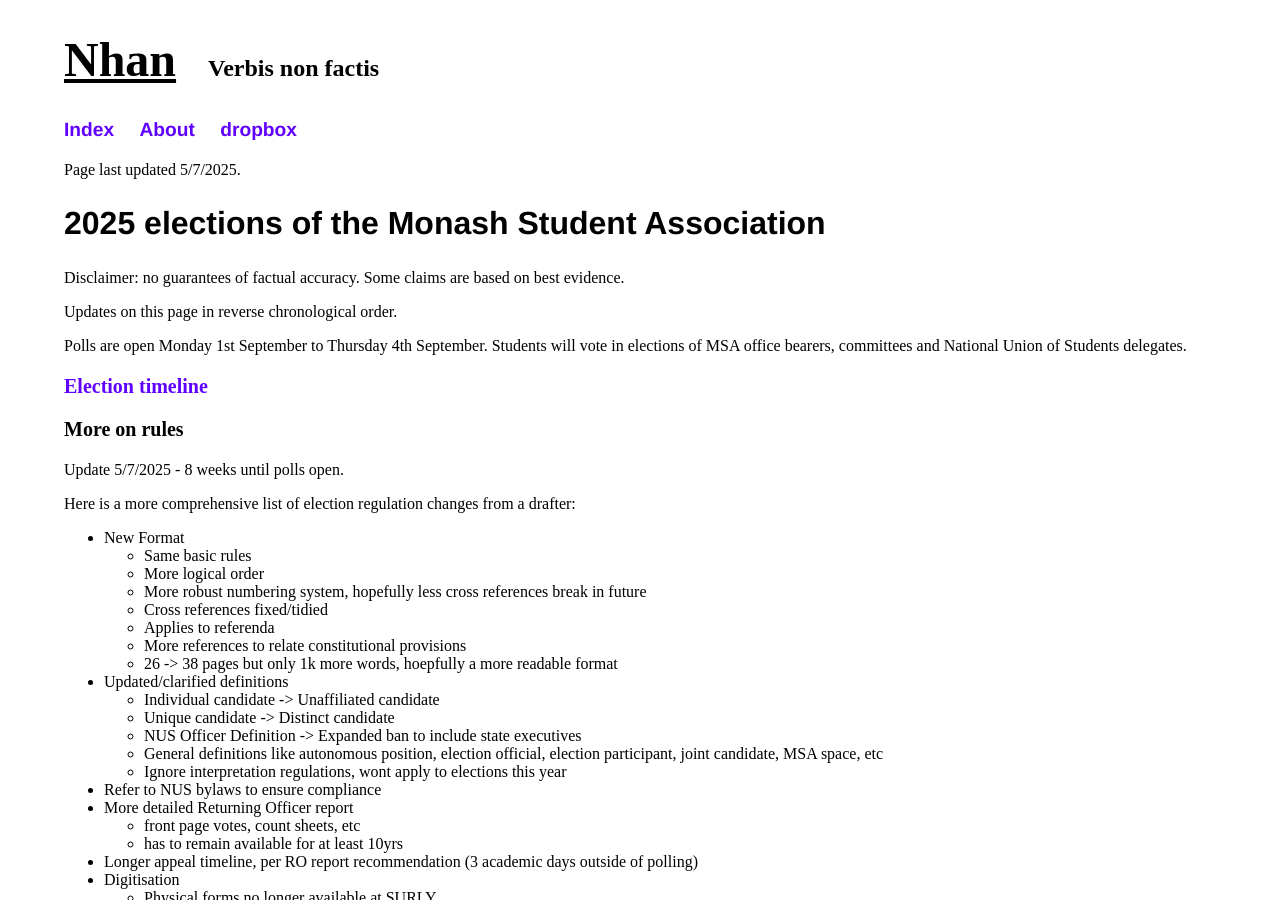
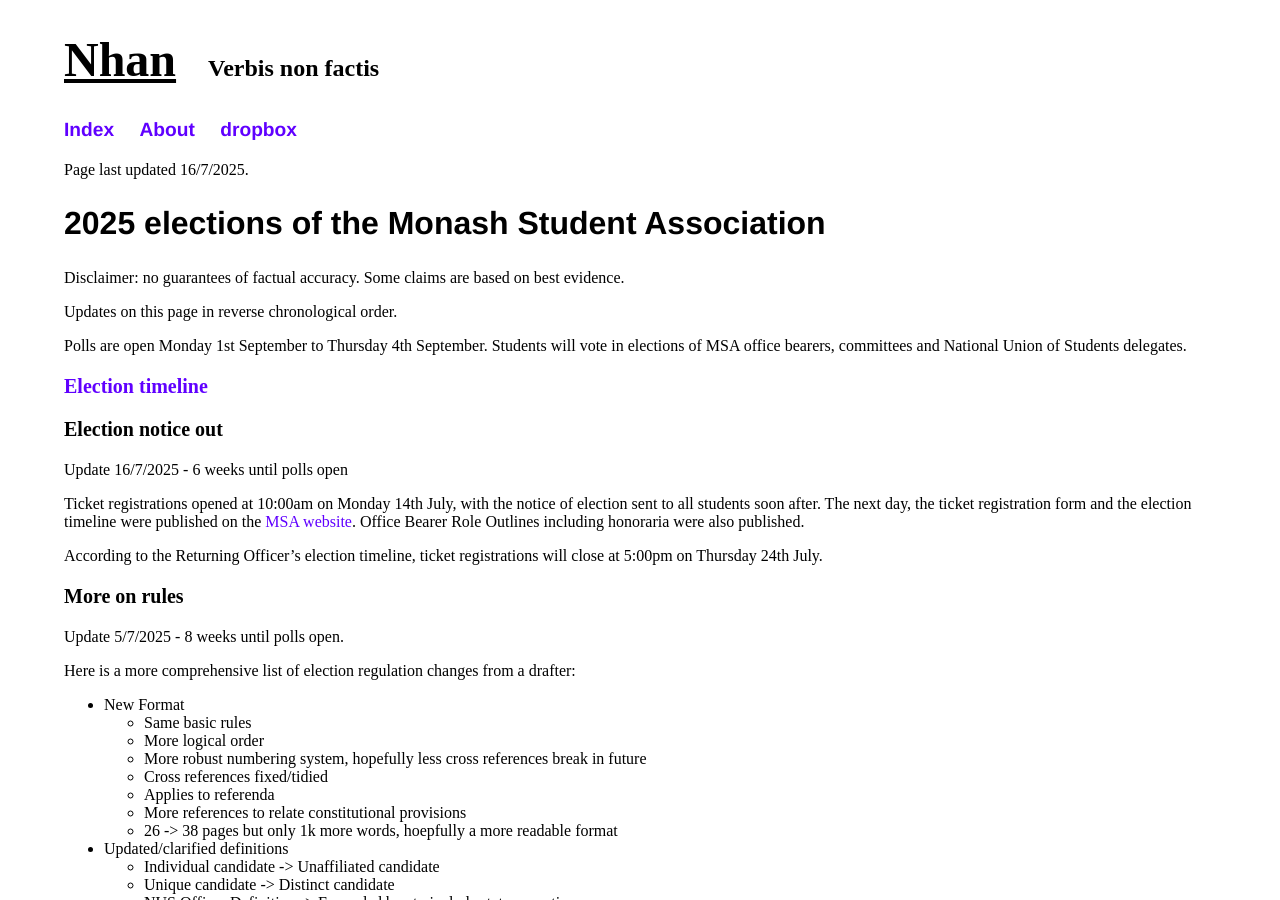
Before and after one commit to nhtnhanbn/nhtnhanbn.github.io, a Jekyll site: the page built from monash/msa25.md, in a window 1280 px wide and 900 px high. Built offline with Jekyll 4.4.1, drawn with Linux system fonts in a browser that asks for light colours.

Commit message:
Update msa25

```diff
--- a/monash/msa25.md
+++ b/monash/msa25.md
@@ -3,7 +3,7 @@
 title: 2025 Monash Student Association elections
 ---
 
-Page last updated 5/7/2025.
+Page last updated 16/7/2025.
 
 ## 2025 elections of the Monash Student Association
 
@@ -13,7 +13,15 @@
 
 Polls are open Monday 1st September to Thursday 4th September. Students will vote in elections of MSA office bearers, committees and National Union of Students delegates.
 
-### [Election timeline](https://drive.google.com/file/d/15aRGmBCyv2PaRxWto_AfHVUTwjk3LJo5/view?usp=sharing)
+### [Election timeline](http://msa.monash.edu/hubfs/MSA%20Election%20Timeline%202025.pdf)
+
+### Election notice out
+
+Update 16/7/2025 - 6 weeks until polls open
+
+Ticket registrations opened at 10:00am on Monday 14th July, with the notice of election sent to all students soon after. The next day, the ticket registration form and the election timeline were published on the [MSA website](https://msa.monash.edu/elections). Office Bearer Role Outlines including honoraria were also published.
+
+According to the Returning Officer's election timeline, ticket registrations will close at 5:00pm on Thursday 24th July.
 
 ### More on rules
 
```
